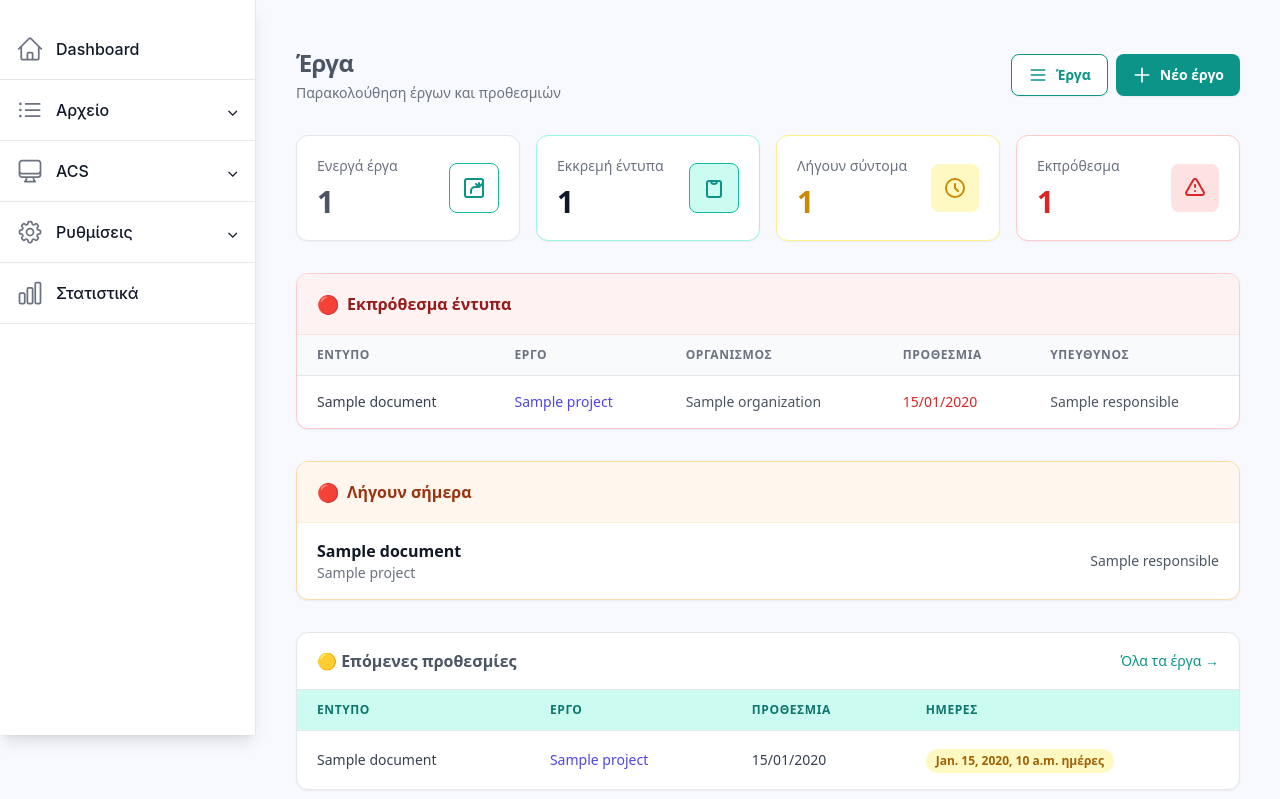
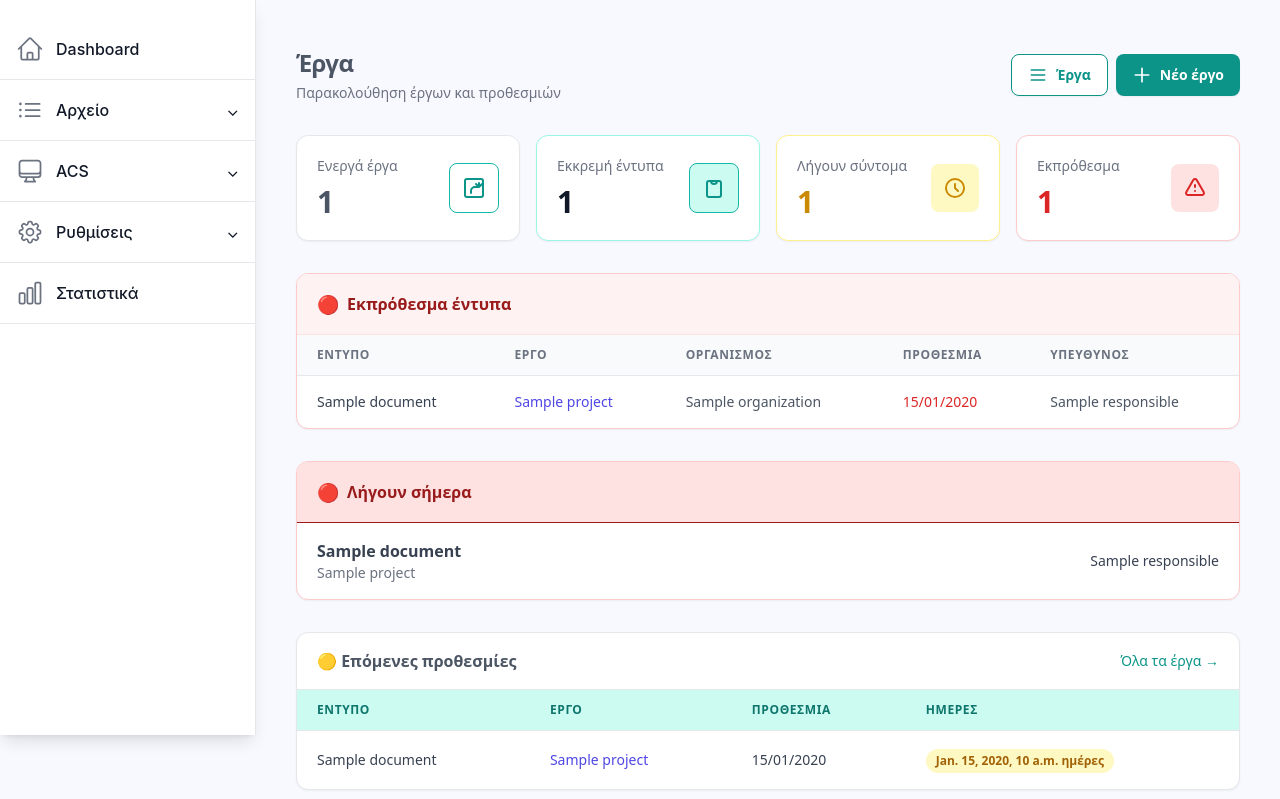
Before and after one commit to kostisvit/Acs-CRM, a Django app: template templates/projects/dashboard.html in a window 1280 px wide. Shown: the part 65-864 px from the top of the page. Run offline with Django 5.2, Linux system fonts and the light colour scheme; the template is opened without the code that fills it: most values are stand-ins (such as "Sample title", 1, 10 or a date in 2020); style sheets or scripts are compiled from the project's sources; some libraries are stand-ins or nearby versions.

Commit message:
tailwind css optimize

```diff
--- a/templates/projects/dashboard.html
+++ b/templates/projects/dashboard.html
@@ -269,13 +269,13 @@
     <!-- Due Today -->
     {% if due_today %}
 
-    <div class="mb-8 overflow-hidden rounded-xl border border-orange-200 bg-white shadow-sm dark:border-orange-900/50 dark:bg-gray-800">
+    <div class="mb-8 overflow-hidden rounded-xl border border-red-200 bg-white shadow-sm">
 
-        <div class="flex items-center border-b border-orange-100 bg-orange-50 px-5 py-4 dark:border-orange-900/50 dark:bg-orange-900/20">
+        <div class="flex items-center border-b border-red-800 bg-red-100 px-5 py-4">
 
             <span class="mr-2 text-lg">🔴</span>
 
-            <h2 class="font-semibold text-orange-800 dark:text-orange-300">
+            <h2 class="font-semibold text-red-800">
                 Λήγουν σήμερα
             </h2>
 
@@ -288,7 +288,7 @@
             <div class="flex flex-col gap-2 px-5 py-4 sm:flex-row sm:items-center sm:justify-between">
 
                 <div>
-                    <p class="font-semibold text-gray-900 dark:text-white">
+                    <p class="font-semibold text-gray-700">
                         {{ document.title }}
                     </p>
 
@@ -297,7 +297,7 @@
                     </p>
                 </div>
 
-                <div class="text-sm text-gray-600 dark:text-gray-300">
+                <div class="text-sm text-gray-700">
                     {{ document.responsible|default:"-" }}
                 </div>
 
--- a/templates/projects/project_detail.html
+++ b/templates/projects/project_detail.html
@@ -15,7 +15,7 @@
             <div class="mb-2 flex items-center gap-2 text-sm text-gray-500">
                 <a
                     href="{% url 'projects:project_list' %}"
-                    class="hover:text-indigo-600"
+                    class="hover:text-teal-600"
                 >
                     Έργα
                 </a>
--- a/templates/projects/project_form.html
+++ b/templates/projects/project_form.html
@@ -303,7 +303,7 @@
 
             <button
                 type="submit"
-                class="inline-flex items-center justify-center rounded-lg bg-blue-600 px-5 py-2.5 text-sm font-medium text-white hover:bg-blue-700 focus:outline-none focus:ring-4 focus:ring-blue-300"
+                class="inline-flex items-center justify-center rounded-lg bg-teal-600 px-5 py-2.5 text-sm font-medium text-white hover:bg-teal-700 focus:outline-none focus:ring-4 focus:ring-teal-300"
             >
                 {% if project %}
                     Αποθήκευση αλλαγών
```
Also changed, not shown: apps/projects/forms.py (+12 -0 lines), templates/projects/project_list.html (+7 -7 lines).
